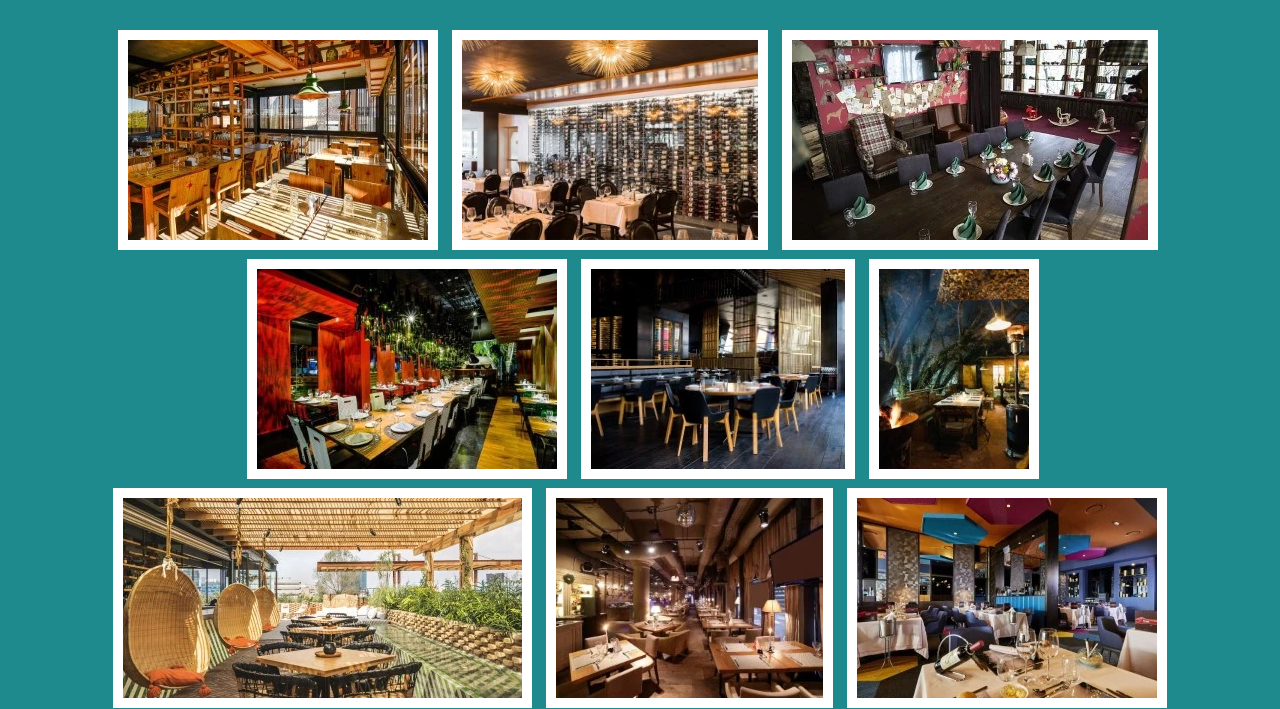
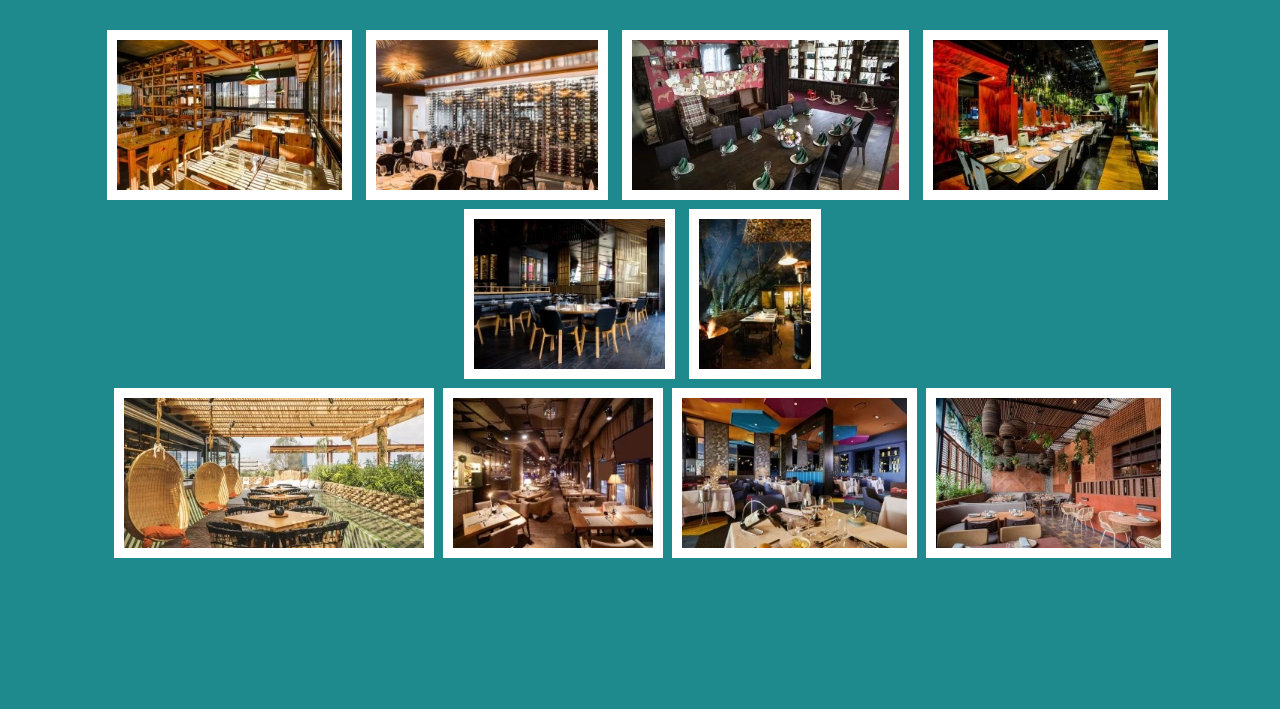
Before and after one commit to ronyrosse/pagina2-desafio3, a website built with Vite: page index.html in a window 1280 px wide. Shown: the part 95-804 px from the top of the page. Built offline with nearby package versions, Linux system fonts and the light colour scheme.

Commit message:
arregle el tamaño de las imagenes con la propiedad de display

```diff
--- a/index.html
+++ b/index.html
@@ -20,10 +20,10 @@
 
     <div class="centrar-bloque">
 
-    <img src="imagenes/rio-de-janeiro.webp" alt="imagen de rio de janeiro" class="borde-blanco margen-izquierda margen-derecha">
-    <img src="imagenes/roma.webp" alt="roma" class="borde-blanco margen-izquierda margen-derecha">
-    <img src="imagenes/rosario.webp" alt="rosario" class="borde-blanco margen-izquierda margen-derecha">
-    <img src="imagenes/tokio.webp" alt="tokio" class="borde-blanco margen-izquierda margen-derecha">
+    <img src="imagenes/rio-de-janeiro.webp" alt="imagen de rio de janeiro" class="borde-blanco margen-izquierda margen-derech ajustarimg">
+    <img src="imagenes/roma.webp" alt="roma" class="borde-blanco margen-izquierda margen-derech ajustarimg">
+    <img src="imagenes/rosario.webp" alt="rosario" class="borde-blanco margen-izquierda margen-derech ajustarimg">
+    <img src="imagenes/tokio.webp" alt="tokio" class="borde-blanco margen-izquierda margen-derech ajustarimg">
     </div>
 
     <script type="module" src="/main.js"></script>
--- a/style.css
+++ b/style.css
@@ -29,3 +29,9 @@ body{
 .centrar-bloque{
   text-align: center;
 }
+
+.ajustarimg {
+  display: inline-block;
+  width: auto;
+  height: 150px;
+}
```
